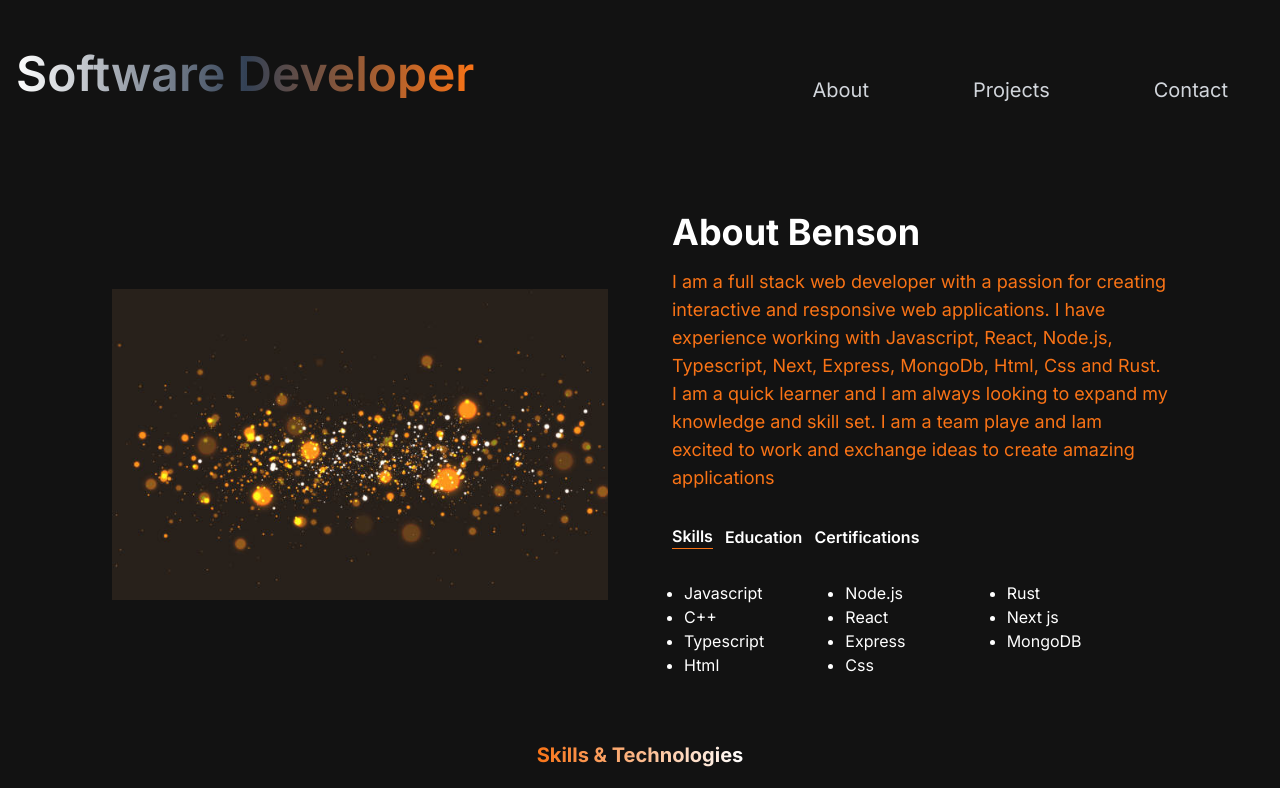
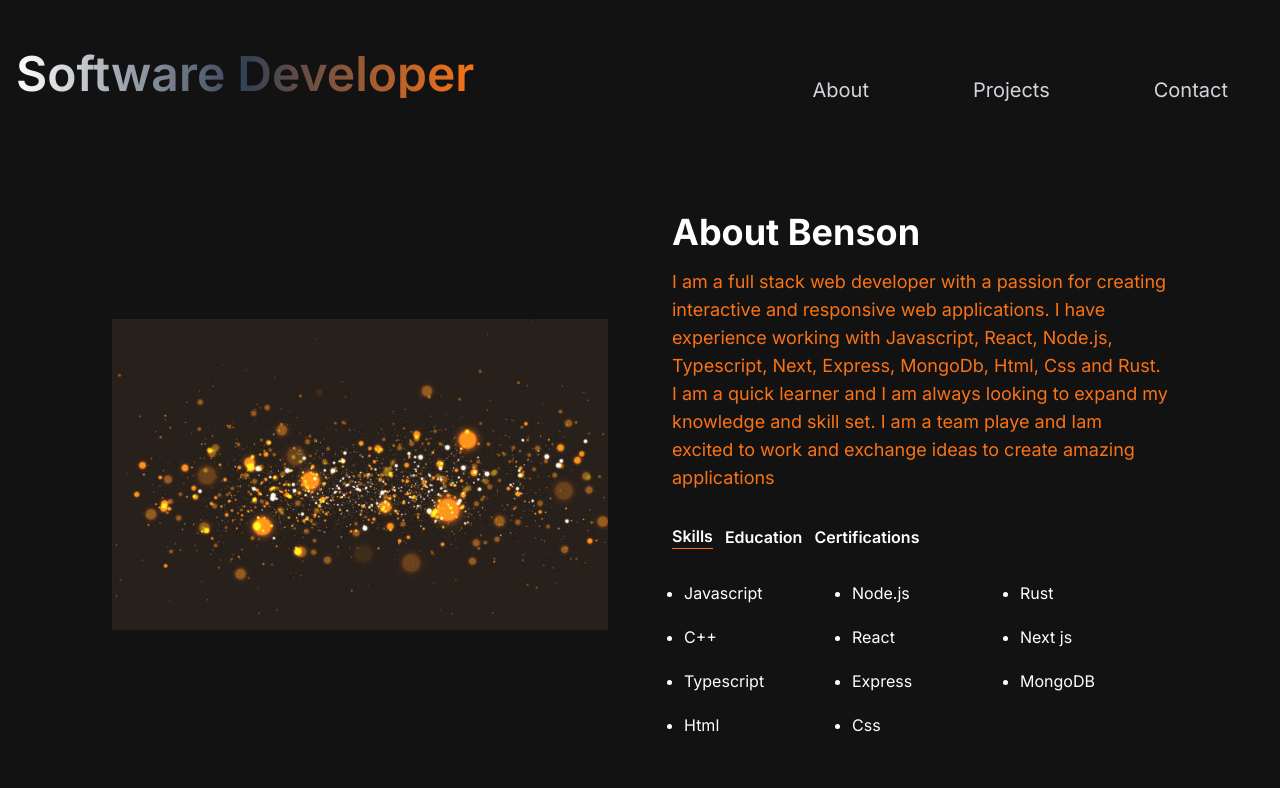
Before and after one commit to Benson-xix/Uzoefuna-Benson, a Next.js app: page /about in a window 1280 px wide. Shown: the top 788 px of the page. Built offline with nearby package versions, Linux system fonts and the light colour scheme.

Commit message:
Update AboutSection.tsx

```diff
--- a/app/component/AboutSection.tsx
+++ b/app/component/AboutSection.tsx
@@ -9,7 +9,7 @@ const TAB_DATA = [
         title: "Skills",
         id: "skills",
         content: (
-            <ul className="grid grid-cols-3 list-disc pl-3">
+            <ul className="grid grid-cols-3 gap-5 list-disc pl-3">
                 <li>Javascript</li>
                 <li>Node.js</li>
                 <li>Rust</li>
```
